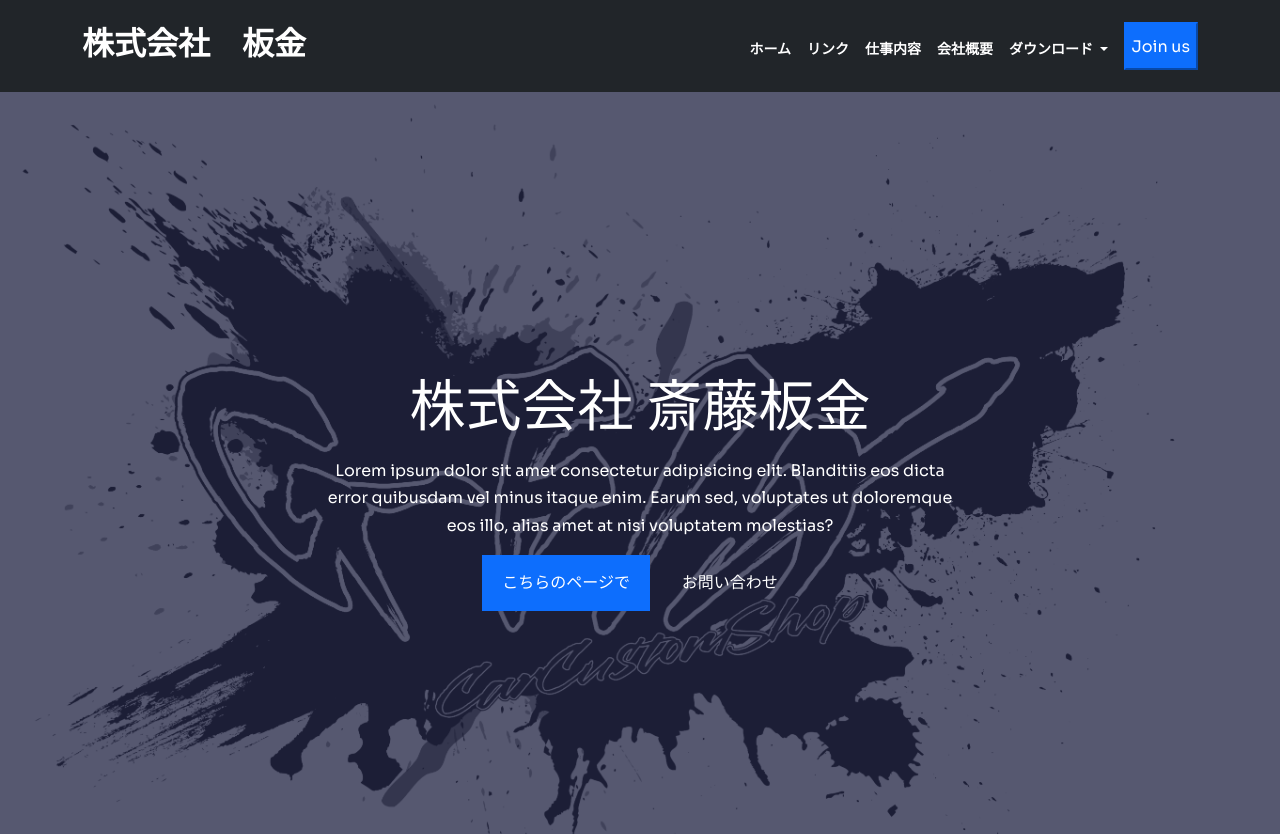
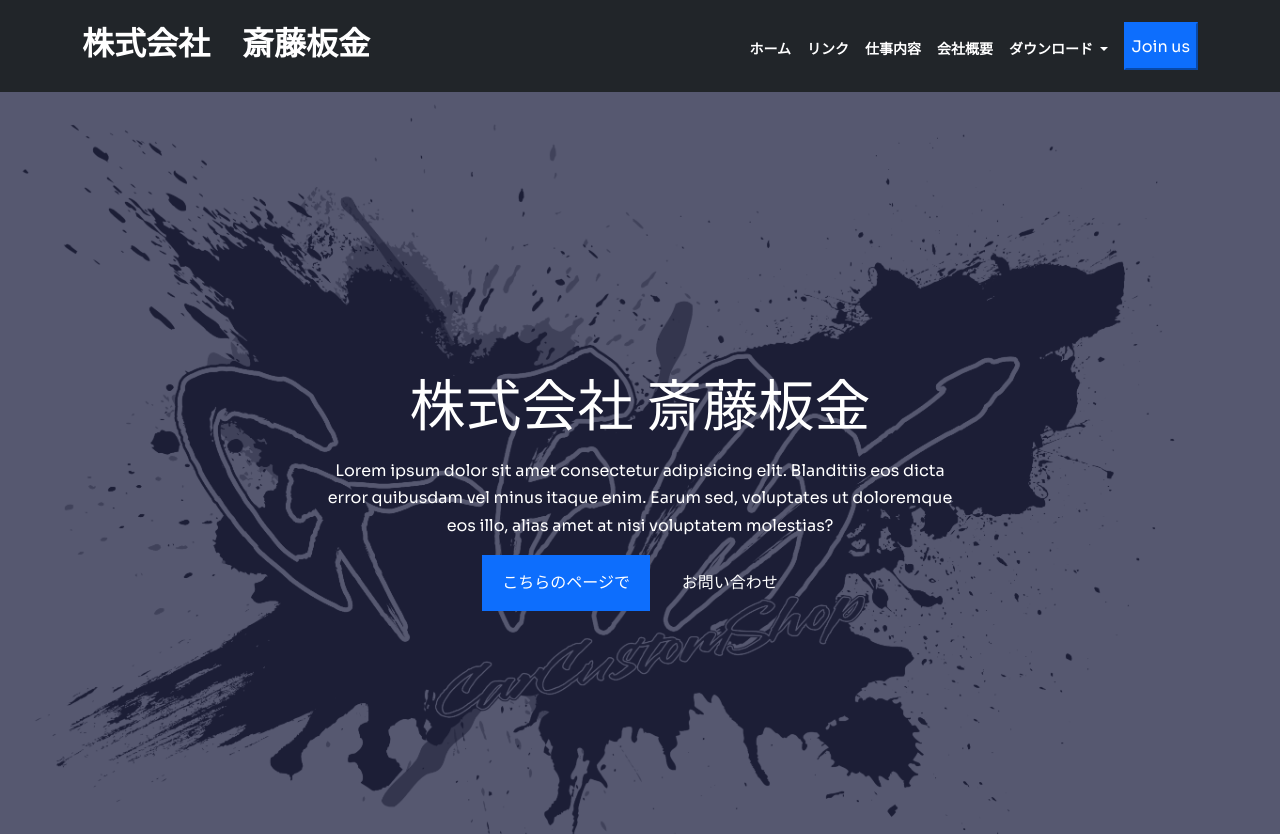
Before and after one commit to kazuki0601/samplegensaito, a plain HTML site: page index.html in a window 1280 px wide. Shown: the top 834 px of the page. Drawn offline with nearby package versions, Linux system fonts and the light colour scheme; a web font is replaced by a local one.

Commit message:
Update index.html

```diff
--- a/index.html
+++ b/index.html
@@ -14,7 +14,7 @@
   <!--navbar section-->
   <nav class="navbar navbar-expand-lg navbar-light bg-dark py-3">
     <div class="container">
-      <a class="navbar-brand" href="#"><h2 class="text-white pt-1">株式会社　板金</h2></a>
+      <a class="navbar-brand" href="#"><h2 class="text-white pt-1">株式会社　斎藤板金</h2></a>
       <button class="navbar-toggler" type="button" data-bs-toggle="collapse" data-bs-target="#navbarSupportedContent" aria-controls="navbarSupportedContent" aria-expanded="false" aria-label="Toggle navigation">
         <span class="navbar-toggler-icon"></span>
       </button>
```
